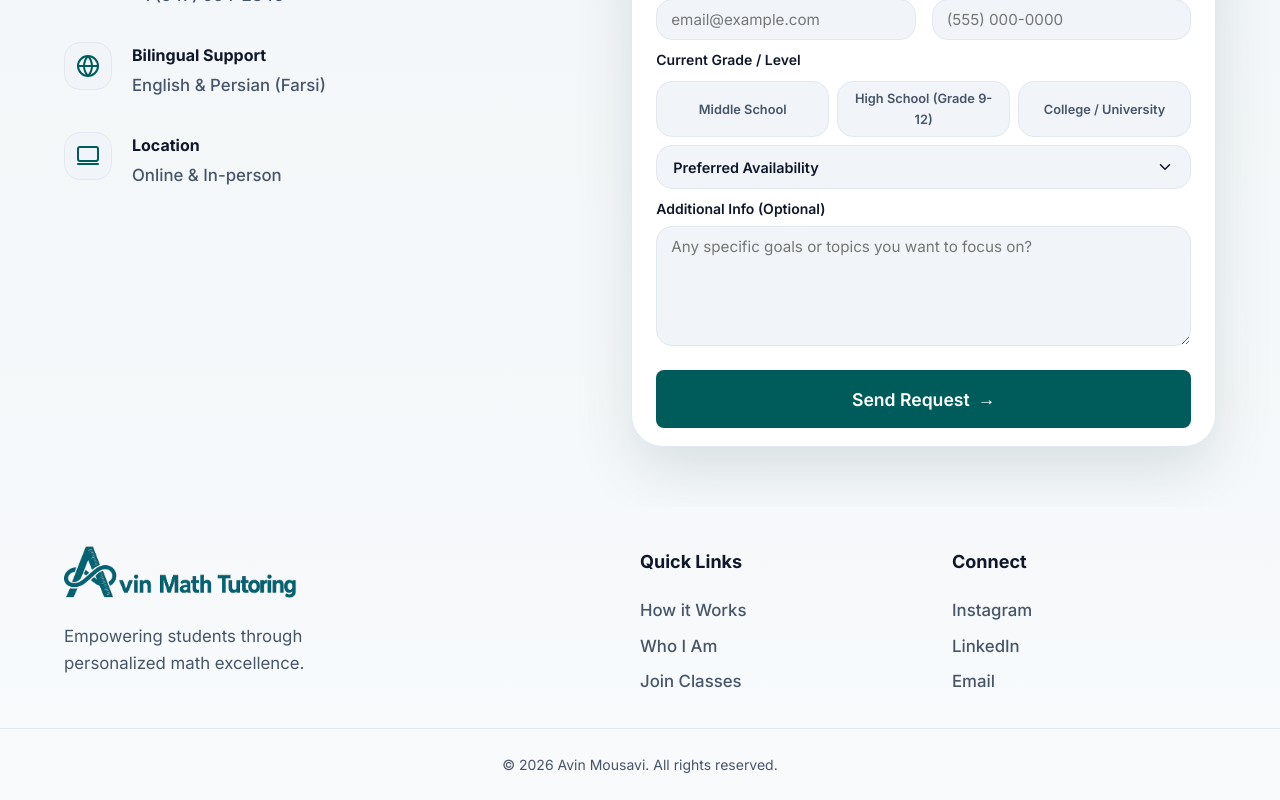
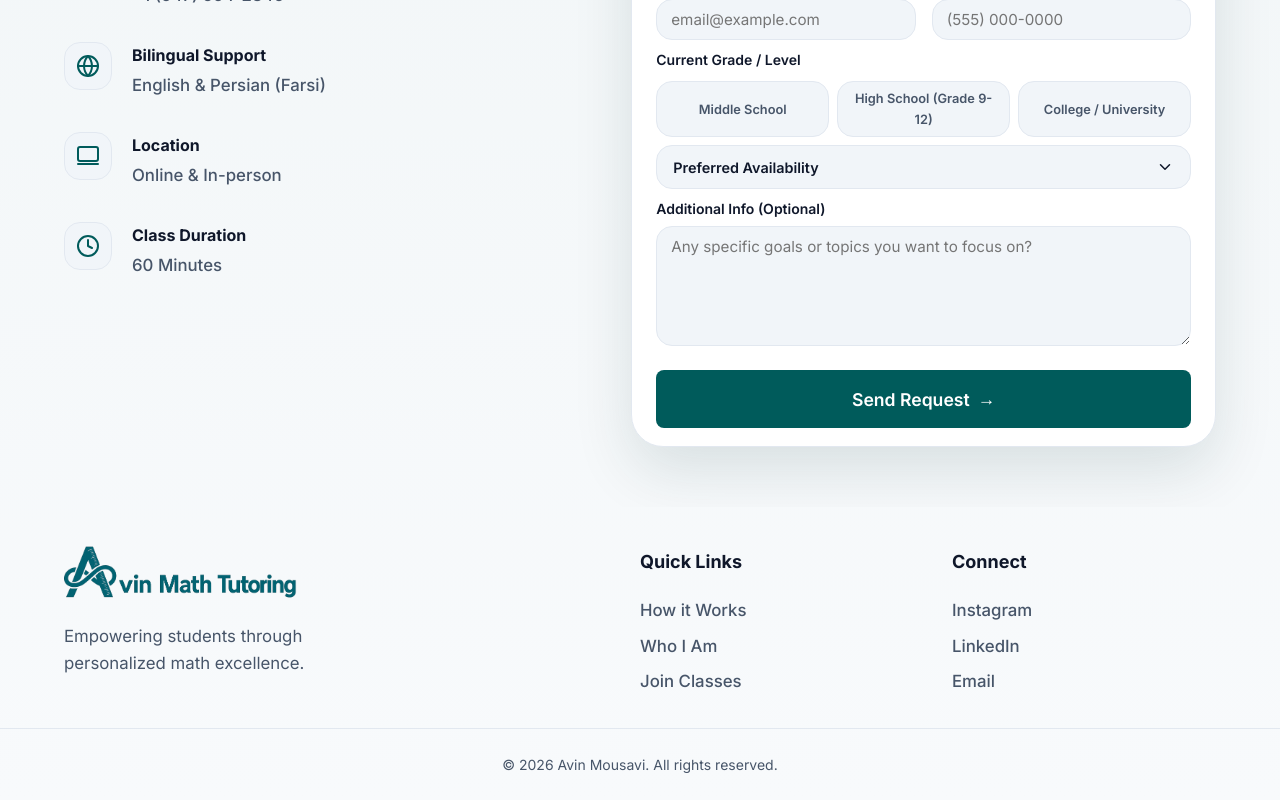
Before and after one commit to parsaabbasian/Math_Tutoring, a Next.js app: page / in a window 1280 px wide. Shown: the part 2381-3181 px from the top of the page. Built offline with nearby package versions, Linux system fonts and the light colour scheme.

Commit message:
Add class duration to Contact section

```diff
--- a/src/app/components/Contact.tsx
+++ b/src/app/components/Contact.tsx
@@ -44,6 +44,13 @@ const TagIcon = () => (
   <svg width="24" height="24" viewBox="0 0 24 24" fill="none" stroke="currentColor" strokeWidth="2" strokeLinecap="round" strokeLinejoin="round">
     <path d="M20.59 13.41l-7.17 7.17a2 2 0 0 1-2.83 0L2 12V2h10l8.59 8.59a2 2 0 0 1 0 2.82z"></path>
     <line x1="7" y1="7" x2="7.01" y2="7"></line>
+  </svg>
+);
+
+const ClockIcon = () => (
+  <svg width="24" height="24" viewBox="0 0 24 24" fill="none" stroke="currentColor" strokeWidth="2" strokeLinecap="round" strokeLinejoin="round">
+    <circle cx="12" cy="12" r="10"></circle>
+    <polyline points="12 6 12 12 16 14"></polyline>
   </svg>
 );
 
@@ -151,6 +158,13 @@ export default function Contact() {
               <div>
                 <h4 className={styles.detailTitle}>{t.info.location}</h4>
                 <p className={styles.detailValue}>{t.info.locationDesc}</p>
+              </div>
+            </div>
+            <div className={styles.detailItem}>
+              <div className={styles.detailIcon}><ClockIcon /></div>
+              <div>
+                <h4 className={styles.detailTitle}>{t.info.duration}</h4>
+                <p className={styles.detailValue}>{t.info.durationDesc}</p>
               </div>
             </div>
           </div>
--- a/src/app/translations.ts
+++ b/src/app/translations.ts
@@ -73,6 +73,8 @@ export const translations = {
         locationDesc: "Online & In-person",
         price: "Price",
         priceDesc: "$20 / Hour",
+        duration: "Class Duration",
+        durationDesc: "60 Minutes",
       },
       services: {
         title: "Select Your Preferred Mode",
@@ -214,6 +216,8 @@ export const translations = {
         locationDesc: "آنلاین و حضوری",
         price: "قیمت",
         priceDesc: "۲۰ دلار / ساعت",
+        duration: "مدت زمان کلاس",
+        durationDesc: "۶۰ دقیقه",
       },
       services: {
         title: "نوع آموزش مورد نظر را انتخاب کنید",
```
